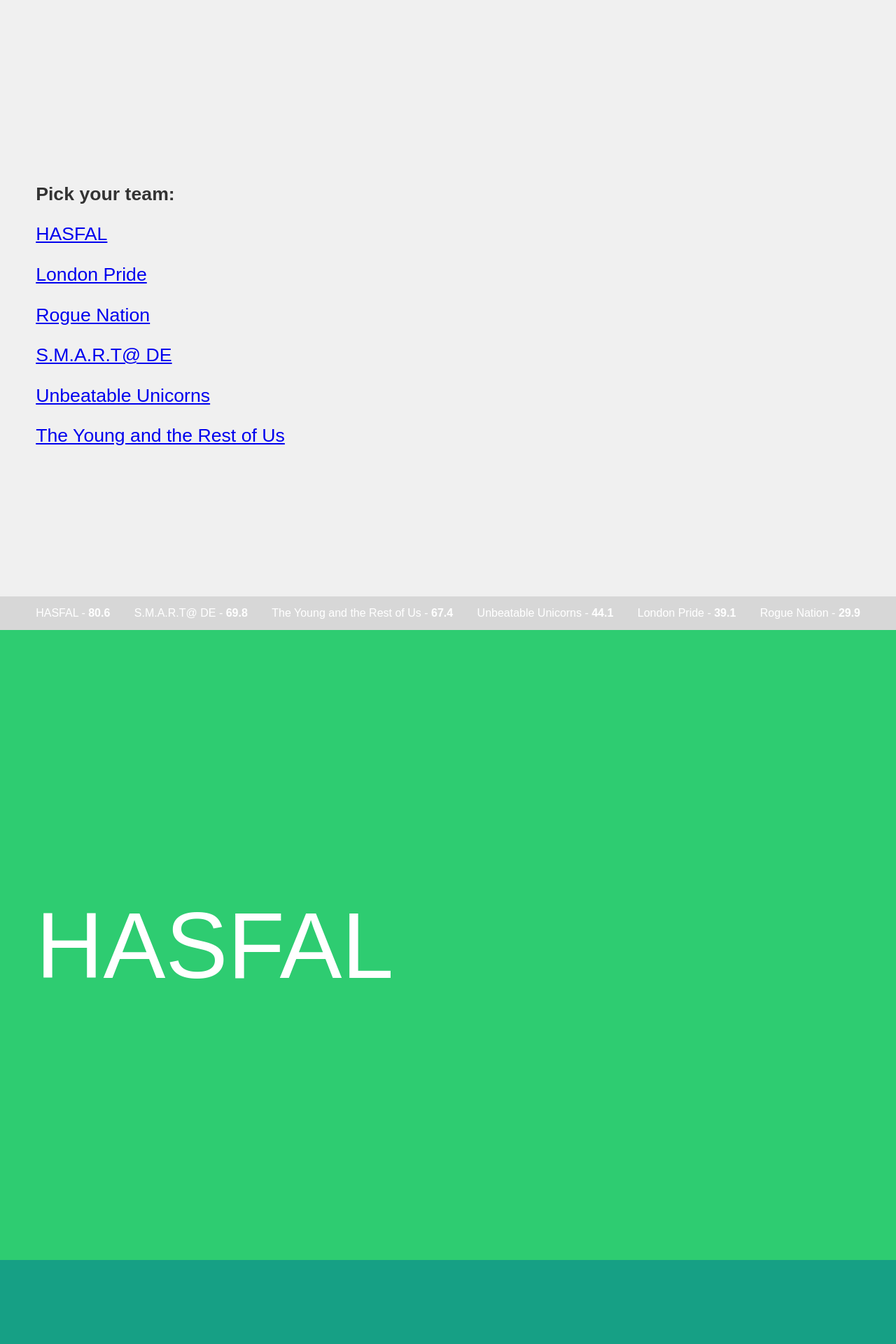
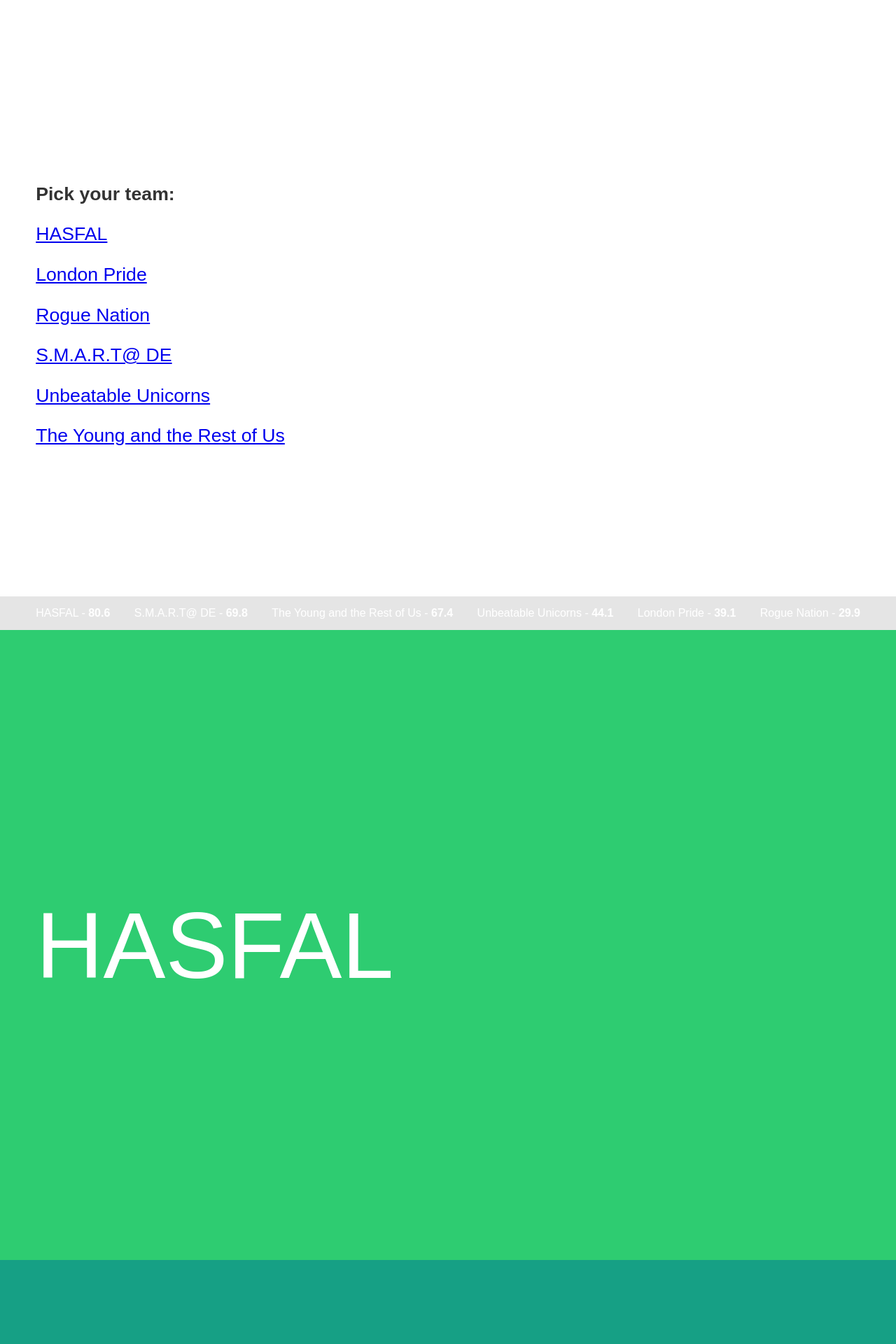
Before and after one commit to brettrowley/brettrowley.github.io, a Jekyll site: the page sandbox/wellable/index.html, which Jekyll copies as it is, in a window 1280 px wide. Shown: the top 1920 px of the page at 70% size. Built offline with Jekyll 4.4.1, drawn with Linux system fonts in a browser that asks for light colours; nearby versions of some CDN libraries.

Commit message:
Revert "Disable mobile rescaling"
This reverts commit 2b62f28fed5af08ba5709e37fc35b0020a526d53.

```diff
--- a/sandbox/wellable/index.html
+++ b/sandbox/wellable/index.html
@@ -1,7 +1,4 @@
-<meta name="viewport" content="width=device-width, initial-scale=1.0, maximum-scale=1.0, user-scalable=no" />
-
 <link href='/assets/css/ionicons.css' rel='stylesheet' type='title/css'>
-
 <style>
 body, html{
 	padding: 0;
@@ -56,7 +53,6 @@
 	display: block;
 	padding-left: 4vw;
 	height: 100vh;
-	background: #f0f0f0;
 
 }
 .team span.title{
```
Also changed, not shown: other parts of sandbox/wellable/index.html (+1 -0 lines).
